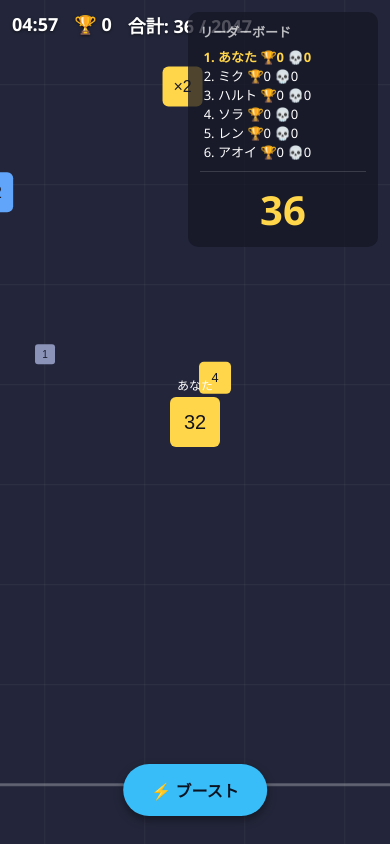
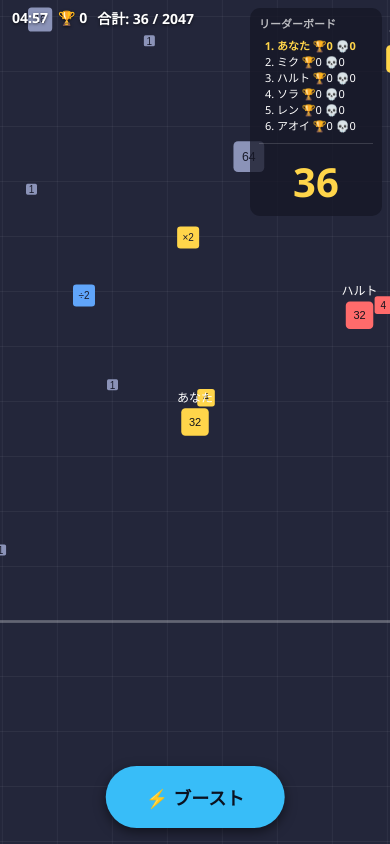
Before and after one commit to taikawa-ai/square-2048, a website built with Vite: page index.html in a window 390 px wide. Both pictures are taken after a click on the button "スタート". Built offline with nearby package versions, Linux system fonts and the light colour scheme.

Commit message:
Fix mobile: keep boost button visible, zoom out camera on small screens
- Use 100dvh + safe-area insets so the boost button clears mobile browser
  chrome / home indicator (was hidden under the Safari toolbar on iPhone)
- Bigger thumb-friendly boost button and compact HUD/leaderboard on phones
- Camera zooms out on small screens so players see more of the field
  (reduces off-screen ambushes that made it too hard on a small display)
- Crisp rendering via devicePixelRatio backing store
- viewport-fit=cover so safe-area insets apply

Co-Authored-By: Claude Opus 4.8 <noreply@anthropic.com>

```diff
--- a/index.html
+++ b/index.html
@@ -3,7 +3,10 @@
   <head>
     <meta charset="UTF-8" />
     <link rel="icon" type="image/svg+xml" href="/favicon.svg" />
-    <meta name="viewport" content="width=device-width, initial-scale=1.0" />
+    <meta
+      name="viewport"
+      content="width=device-width, initial-scale=1.0, maximum-scale=1.0, user-scalable=no, viewport-fit=cover"
+    />
     <title>Square 2048</title>
   </head>
   <body>
--- a/src/main.js
+++ b/src/main.js
@@ -21,11 +21,30 @@ function showToast(text) {
   toastTimer = setTimeout(() => toastEl.classList.remove('visible'), 1600);
 }
 
+// View state in CSS pixels plus the device-pixel-ratio for the backing store.
+// `zoom` shrinks the world on small screens so phone players still see a
+// useful chunk of the field instead of getting ambushed off-screen.
+const view = { w: window.innerWidth, h: window.innerHeight, dpr: 1, zoom: 1 };
+
+function computeZoom() {
+  const minDim = Math.min(view.w, view.h);
+  return Math.max(0.55, Math.min(1, minDim / 720));
+}
+
 function resize() {
-  canvas.width = window.innerWidth;
-  canvas.height = window.innerHeight;
+  const dpr = Math.min(window.devicePixelRatio || 1, 2);
+  const w = canvas.clientWidth || window.innerWidth;
+  const h = canvas.clientHeight || window.innerHeight;
+  canvas.width = Math.round(w * dpr);
+  canvas.height = Math.round(h * dpr);
+  view.w = w;
+  view.h = h;
+  view.dpr = dpr;
+  view.zoom = computeZoom();
 }
 window.addEventListener('resize', resize);
+window.addEventListener('orientationchange', resize);
+window.visualViewport?.addEventListener('resize', resize);
 resize();
 
 function fmtTime(t) {
@@ -67,8 +86,9 @@ boostBtn.addEventListener('click', () => game.triggerPlayerBoost());
 let activePointerId = null;
 function pointerToAngle(e) {
   const rect = canvas.getBoundingClientRect();
-  const dx = e.clientX - rect.left - canvas.width / 2;
-  const dy = e.clientY - rect.top - canvas.height / 2;
+  // Zoom/DPR are uniform scales, so they don't affect the direction angle.
+  const dx = e.clientX - rect.left - rect.width / 2;
+  const dy = e.clientY - rect.top - rect.height / 2;
   return Math.atan2(dy, dx);
 }
 canvas.addEventListener('pointerdown', (e) => {
@@ -88,23 +108,26 @@ canvas.addEventListener('pointerup', releasePointer);
 canvas.addEventListener('pointercancel', releasePointer);
 
 function drawGrid(camX, camY) {
-  const step = 100;
+  const { w, h, zoom } = view;
+  const step = 100; // world units
+  const halfW = w / 2 / zoom;
+  const halfH = h / 2 / zoom;
   ctx.strokeStyle = 'rgba(255,255,255,0.05)';
   ctx.lineWidth = 1;
-  const startX = Math.floor((camX - canvas.width / 2) / step) * step;
-  const startY = Math.floor((camY - canvas.height / 2) / step) * step;
-  for (let x = startX; x < camX + canvas.width / 2; x += step) {
-    const sx = x - camX + canvas.width / 2;
+  const startX = Math.floor((camX - halfW) / step) * step;
+  const startY = Math.floor((camY - halfH) / step) * step;
+  for (let x = startX; x < camX + halfW; x += step) {
+    const sx = (x - camX) * zoom + w / 2;
     ctx.beginPath();
     ctx.moveTo(sx, 0);
-    ctx.lineTo(sx, canvas.height);
+    ctx.lineTo(sx, h);
     ctx.stroke();
   }
-  for (let y = startY; y < camY + canvas.height / 2; y += step) {
-    const sy = y - camY + canvas.height / 2;
+  for (let y = startY; y < camY + halfH; y += step) {
+    const sy = (y - camY) * zoom + h / 2;
     ctx.beginPath();
     ctx.moveTo(0, sy);
-    ctx.lineTo(canvas.width, sy);
+    ctx.lineTo(w, sy);
     ctx.stroke();
   }
 }
@@ -123,21 +146,24 @@ function drawBlock(px, py, value, half, fill, textColor = '#1a1c2c') {
 }
 
 function drawFloor(f, camX, camY) {
-  const sx = f.x - camX + canvas.width / 2;
-  const sy = f.y - camY + canvas.height / 2;
-  if (sx < -f.w || sx > canvas.width + f.w || sy < -f.h || sy > canvas.height + f.h) return;
+  const { w, h, zoom } = view;
+  const sx = (f.x - camX) * zoom + w / 2;
+  const sy = (f.y - camY) * zoom + h / 2;
+  const fw = f.w * zoom;
+  const fh = f.h * zoom;
+  if (sx < -fw || sx > w + fw || sy < -fh || sy > h + fh) return;
   ctx.save();
   ctx.globalAlpha = 0.28;
   ctx.fillStyle = f.color;
   ctx.beginPath();
-  ctx.roundRect(sx - f.w / 2, sy - f.h / 2, f.w, f.h, 14);
+  ctx.roundRect(sx - fw / 2, sy - fh / 2, fw, fh, 14);
   ctx.fill();
   ctx.globalAlpha = 0.8;
   ctx.strokeStyle = f.color;
   ctx.lineWidth = 2;
   ctx.stroke();
   ctx.restore();
-  ctx.font = 'bold 22px sans-serif';
+  ctx.font = `bold ${Math.max(12, Math.min(22, fw * 0.13))}px sans-serif`;
   ctx.fillStyle = f.color;
   ctx.textAlign = 'center';
   ctx.textBaseline = 'middle';
@@ -147,36 +173,40 @@ function drawFloor(f, camX, camY) {
 }
 
 function render() {
+  const { w, h, dpr, zoom } = view;
   const cam = game.player && game.player.alive ? game.player : null;
   const camX = cam ? cam.x : WORLD_W / 2;
   const camY = cam ? cam.y : WORLD_H / 2;
 
+  // Draw in CSS pixels; the DPR scale keeps it crisp on retina.
+  ctx.setTransform(dpr, 0, 0, dpr, 0, 0);
   ctx.fillStyle = '#23263a';
-  ctx.fillRect(0, 0, canvas.width, canvas.height);
+  ctx.fillRect(0, 0, w, h);
   drawGrid(camX, camY);
 
   const toScreen = (x, y) => ({
-    x: x - camX + canvas.width / 2,
-    y: y - camY + canvas.height / 2,
+    x: (x - camX) * zoom + w / 2,
+    y: (y - camY) * zoom + h / 2,
   });
 
   // world bounds
   const tl = toScreen(0, 0);
   ctx.strokeStyle = 'rgba(255,255,255,0.25)';
   ctx.lineWidth = 3;
-  ctx.strokeRect(tl.x, tl.y, WORLD_W, WORLD_H);
+  ctx.strokeRect(tl.x, tl.y, WORLD_W * zoom, WORLD_H * zoom);
 
   for (const f of game.floors ?? []) drawFloor(f, camX, camY);
 
+  const margin = 40;
   for (const b of game.blocks) {
     const p = toScreen(b.x, b.y);
-    if (p.x < -30 || p.x > canvas.width + 30 || p.y < -30 || p.y > canvas.height + 30) continue;
+    if (p.x < -margin || p.x > w + margin || p.y < -margin || p.y > h + margin) continue;
     if (b.kind === 'multiplier') {
       const fill = b.op === 'x2' ? '#ffd54a' : b.op === 'x3' ? '#fb923c' : '#60a5fa';
       const label = b.op === 'x2' ? '×2' : b.op === 'x3' ? '×3' : '÷2';
-      drawBlock(p.x, p.y, label, MULTIPLIER_HALF, fill);
+      drawBlock(p.x, p.y, label, MULTIPLIER_HALF * zoom, fill);
     } else {
-      drawBlock(p.x, p.y, b.value, blockHalfSize(b.value), '#8b93b8');
+      drawBlock(p.x, p.y, b.value, blockHalfSize(b.value) * zoom, '#8b93b8');
     }
   }
 
@@ -188,7 +218,7 @@ function render() {
     for (let i = positions.length - 1; i >= 0; i--) {
       const seg = positions[i];
       const p = toScreen(seg.x, seg.y);
-      drawBlock(p.x, p.y, seg.value, blockHalfSize(seg.value), s.color, '#12131c');
+      drawBlock(p.x, p.y, seg.value, blockHalfSize(seg.value) * zoom, s.color, '#12131c');
     }
     ctx.globalAlpha = 1;
     const headPos = toScreen(s.x, s.y);
@@ -198,7 +228,7 @@ function render() {
     ctx.fillText(
       invincible ? `🛡️ ${s.name}` : s.name,
       headPos.x,
-      headPos.y - blockHalfSize(s.headValue) - 10,
+      headPos.y - blockHalfSize(s.headValue) * zoom - 10,
     );
   }
 }
--- a/src/style.css
+++ b/src/style.css
@@ -16,6 +16,9 @@ html, body {
   position: relative;
   width: 100vw;
   height: 100vh;
+  /* Dynamic viewport height so the boost button stays visible on mobile
+     Safari/Chrome where the URL bar eats into 100vh. */
+  height: 100dvh;
 }
 
 #game {
@@ -90,6 +93,10 @@ html, body {
   align-items: center;
   justify-content: center;
   background: rgba(10, 11, 20, 0.85);
+  /* Above the boost button so it isn't visible through the title/results. */
+  z-index: 40;
+  overflow-y: auto;
+  -webkit-overflow-scrolling: touch;
 }
 
 #overlay.hidden {
@@ -101,6 +108,7 @@ html, body {
   text-align: center;
   color: #fff;
   padding: 24px;
+  margin: auto;
 }
 
 #overlay-panel h1 {
@@ -139,9 +147,11 @@ html, body {
 
 #boost-btn {
   position: absolute;
-  bottom: 28px;
+  /* Sit above the mobile home-indicator / browser chrome. */
+  bottom: calc(env(safe-area-inset-bottom, 0px) + 20px);
   left: 50%;
   transform: translateX(-50%);
+  z-index: 30;
   font-size: 16px;
   font-weight: 700;
   padding: 14px 28px;
@@ -150,13 +160,39 @@ html, body {
   background: #38bdf8;
   color: #0b1220;
   cursor: pointer;
-  box-shadow: 0 4px 10px rgba(0, 0, 0, 0.4);
+  box-shadow: 0 4px 12px rgba(0, 0, 0, 0.5);
+  -webkit-tap-highlight-color: transparent;
+  touch-action: manipulation;
 }
 
 #boost-btn:disabled {
   background: #4b5563;
   color: #cbd5e1;
   cursor: default;
+}
+
+/* Bigger, thumb-friendly boost button + compact HUD on phones. */
+@media (max-width: 640px) {
+  #boost-btn {
+    font-size: 18px;
+    padding: 18px 40px;
+    bottom: calc(env(safe-area-inset-bottom, 0px) + 16px);
+  }
+  #hud {
+    font-size: 14px;
+    gap: 10px;
+    top: calc(env(safe-area-inset-top, 0px) + 8px);
+  }
+  #leaderboard {
+    top: calc(env(safe-area-inset-top, 0px) + 8px);
+    right: 8px;
+    width: 132px;
+    padding: 7px 9px;
+    font-size: 11px;
+  }
+  #leaderboard h3 {
+    font-size: 11px;
+  }
 }
 
 #toast {
```
